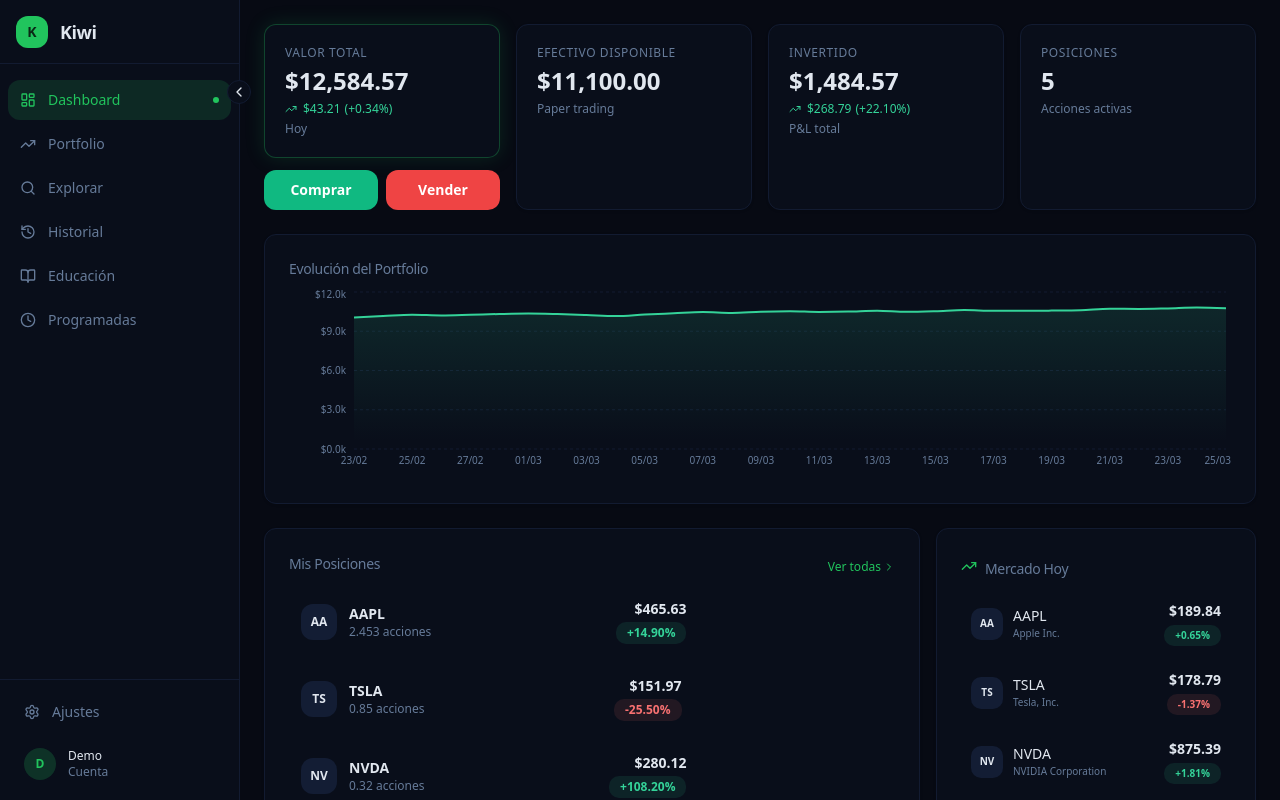
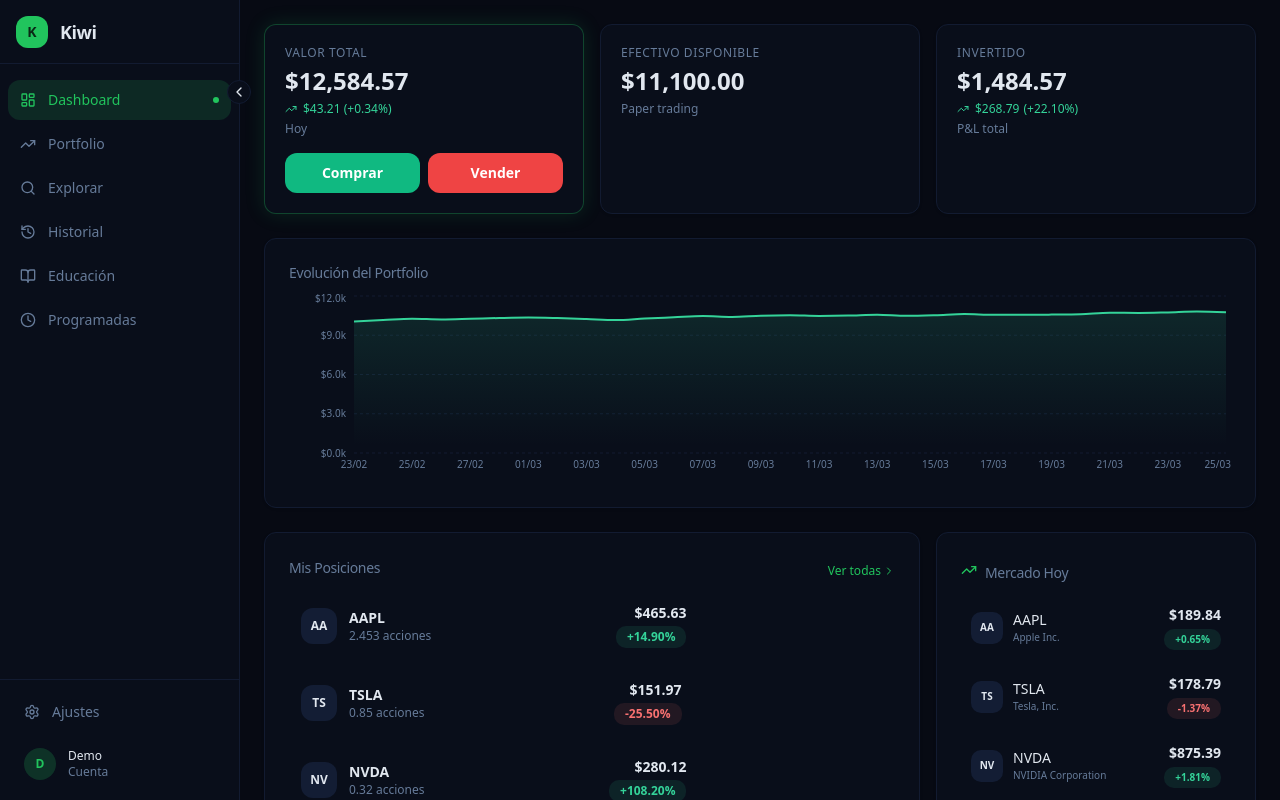
Before and after one commit to juanidoyaga1623/Kiwi, a Next.js app: page /dashboard in a window 1280 px wide. Built offline with nearby package versions, Linux system fonts and the light colour scheme.

Commit message:
feat: buttons inside valor total card, remove posiciones stats

```diff
--- a/app/(app)/dashboard/page.tsx
+++ b/app/(app)/dashboard/page.tsx
@@ -3,13 +3,15 @@ import { StatsCard } from "@/components/dashboard/stats-card";
 import { PortfolioChart } from "@/components/dashboard/portfolio-chart";
 import { PositionsList } from "@/components/dashboard/positions-list";
 import { MarketMovers } from "@/components/dashboard/market-movers";
-import { formatCurrency } from "@/lib/utils";
+import { formatCurrency, formatPercent, getPnlColor } from "@/lib/utils";
+import { TrendingUp, TrendingDown, Minus } from "lucide-react";
 import {
   MOCK_POSITIONS,
   MOCK_PORTFOLIO_SUMMARY,
   generatePortfolioSnapshots,
 } from "@/lib/mock-data";
 import Link from "next/link";
+import { Card, CardContent } from "@/components/ui/card";
 
 export const metadata: Metadata = { title: "Dashboard" };
 
@@ -20,31 +22,39 @@ export default function DashboardPage() {
   return (
     <div className="p-6 space-y-6 max-w-7xl mx-auto">
       {/* Stats Grid */}
-      <div className="grid grid-cols-2 lg:grid-cols-4 gap-4">
-        <div className="col-span-2 lg:col-span-1 space-y-3">
-          <StatsCard
-            title="Valor Total"
-            value={formatCurrency(summary.totalValue)}
-            change={summary.dayPnl}
-            changePercent={summary.dayPnlPercent}
-            subtitle="Hoy"
-            highlight
-          />
+      <div className="grid grid-cols-2 lg:grid-cols-3 gap-4">
+        {/* Valor Total con botones adentro */}
+        <Card className="col-span-2 lg:col-span-1 bg-card border-primary/30 kiwi-glow">
+          <CardContent className="p-5 space-y-4">
+            <div>
+              <p className="text-xs font-medium text-muted-foreground uppercase tracking-wider mb-1">Valor Total</p>
+              <p className="text-2xl font-bold text-foreground tabular-nums mb-1">
+                {formatCurrency(summary.totalValue)}
+              </p>
+              <div className="flex items-center gap-1.5">
+                {summary.dayPnl > 0 ? <TrendingUp className="h-3 w-3 text-emerald-400" /> : summary.dayPnl < 0 ? <TrendingDown className="h-3 w-3 text-red-400" /> : <Minus className="h-3 w-3 text-zinc-400" />}
+                <span className={`text-xs font-medium tabular-nums ${getPnlColor(summary.dayPnl)}`}>
+                  {formatCurrency(Math.abs(summary.dayPnl))} ({formatPercent(summary.dayPnlPercent)})
+                </span>
+              </div>
+              <p className="text-xs text-muted-foreground mt-1">Hoy</p>
+            </div>
             <div className="grid grid-cols-2 gap-2">
               <Link
                 href="/explore"
-              className="flex items-center justify-center gap-2 py-2.5 rounded-xl bg-emerald-500 hover:bg-emerald-600 text-white text-sm font-semibold transition-colors"
+                className="flex items-center justify-center py-2.5 rounded-xl bg-emerald-500 hover:bg-emerald-600 text-white text-sm font-semibold transition-colors"
               >
                 Comprar
               </Link>
               <Link
                 href="/explore"
-              className="flex items-center justify-center gap-2 py-2.5 rounded-xl bg-red-500 hover:bg-red-600 text-white text-sm font-semibold transition-colors"
+                className="flex items-center justify-center py-2.5 rounded-xl bg-red-500 hover:bg-red-600 text-white text-sm font-semibold transition-colors"
               >
                 Vender
               </Link>
             </div>
-        </div>
+          </CardContent>
+        </Card>
         <StatsCard
           title="Efectivo disponible"
           value={formatCurrency(summary.cashBalance)}
@@ -56,11 +66,6 @@ export default function DashboardPage() {
           change={summary.totalPnl}
           changePercent={summary.totalPnlPercent}
           subtitle="P&L total"
-        />
-        <StatsCard
-          title="Posiciones"
-          value={MOCK_POSITIONS.length.toString()}
-          subtitle="Acciones activas"
         />
       </div>
 
```
Lines whose indentation alone changed are shown as unchanged.
